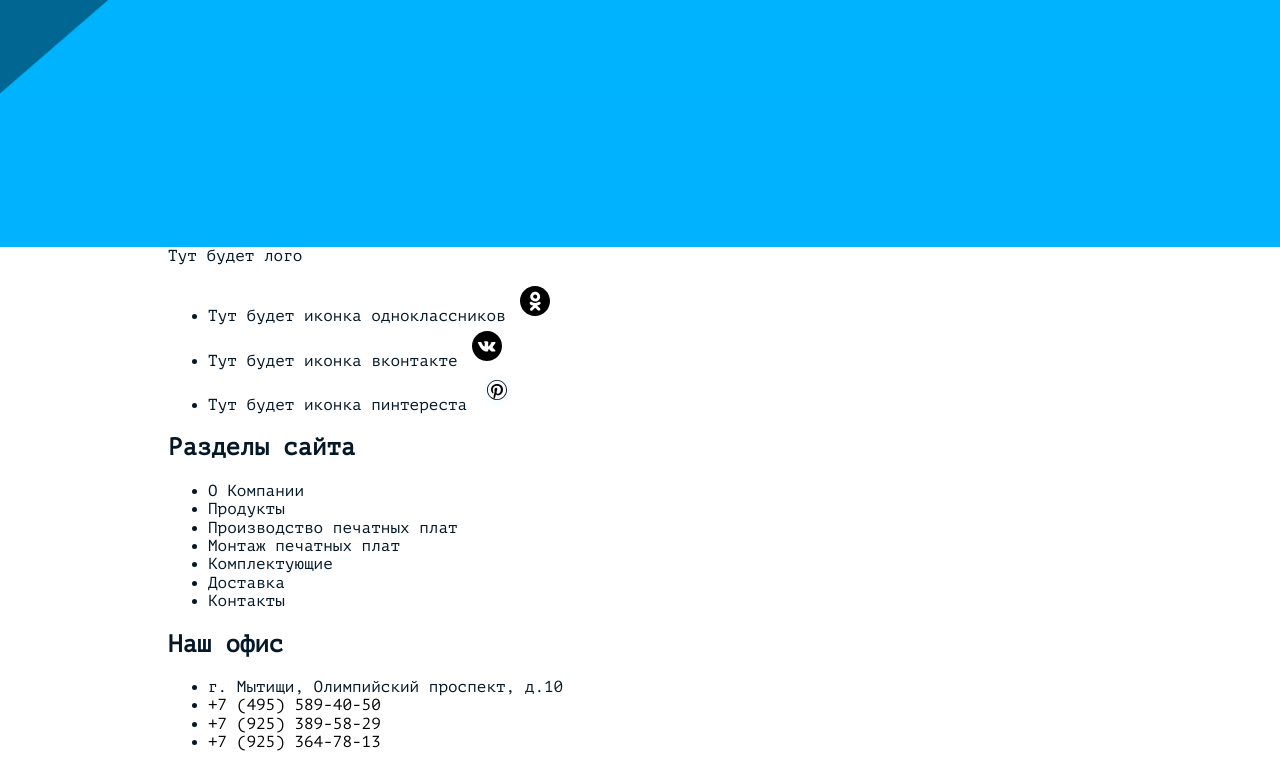
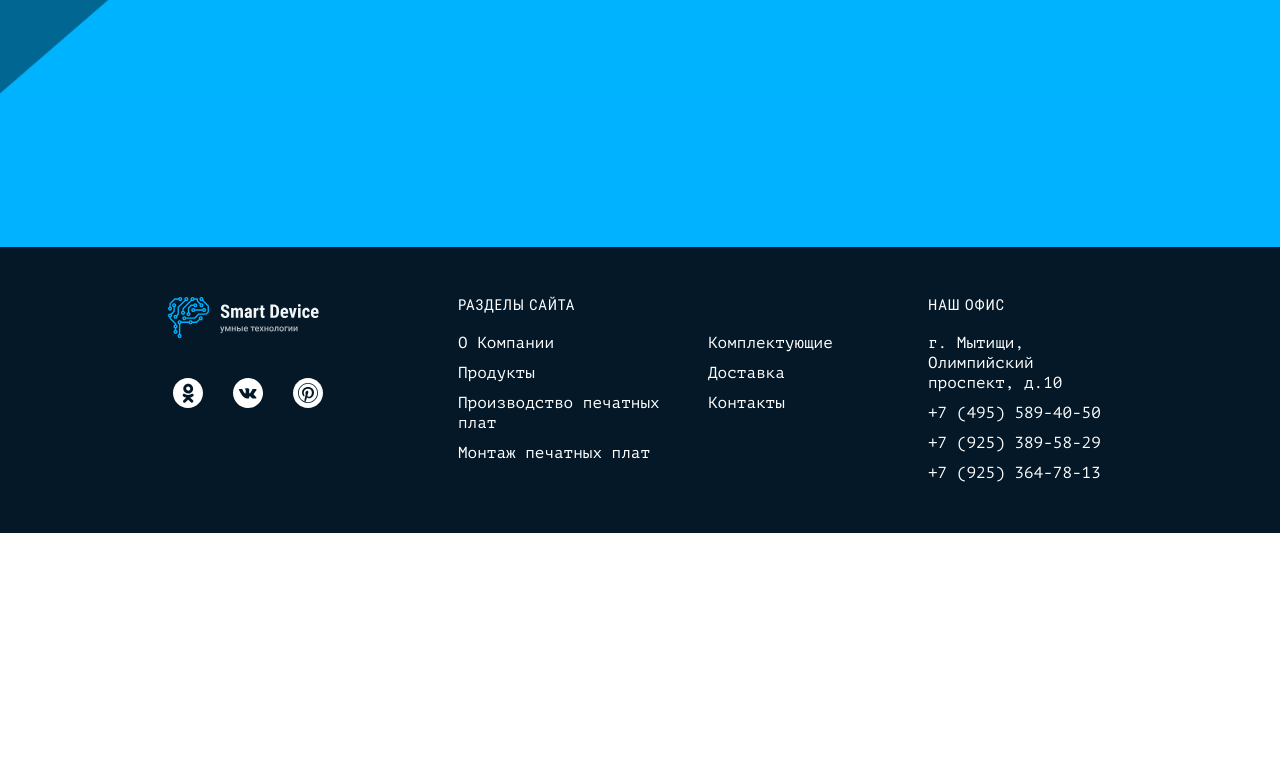
Before and after one commit to tenelli/Smart-Device, a website built with webpack: page source/index.html in a window 1280 px wide. Shown: the part 3959-4728 px from the top of the page. After the commit the page ends 4492 px from the top, so only its background shows below. Built offline with nearby package versions, Linux system fonts and the light colour scheme; files whose address does not match are found by name.

Commit message:
Выполняет подвал сайта, пока не анимированный

```diff
--- a/source/index.html
+++ b/source/index.html
@@ -158,65 +158,79 @@
                 <div class="callback__submit-wrapper">
                   <button type="submit">Задать вопрос</button>
                   <div class="callback__checkbox-wrapper accept">
-                    <input type="checkbox" id="user-data" name="user-accept" class="visually-hidden" required checked>
+                    <input type="checkbox" id="user-data" name="user-accept" class="hidden" required checked>
                     <label for="user-data">Я согласен на обработку персональных данных</label>
                   </div>
                 </div>
-
-
               </form>
             </div>
           </div>
         </div>
       </section>
     </main>
-    <footer>
-      <section>
-        <div class="container">
+    <footer class="footer">
+      <div class="footer__wrapper">
+        <section class="footer__social">
           <h2 class="visually-hidden">О нас.</h2>
-          <span>Тут будет лого</span>
+          <img class="footer__logo" src="./img/logo.svg" alt="Логотип сайта">
           <ul>
             <li>
-              <span>Тут будет иконка одноклассников</span>
+              <a href="#">
                 <svg width="40" height="40" viewBox="0 0 40 40" >
                   <use xlink:href="img/sprite/sprite.svg#ok"></use>
                 </svg>
+              </a>
             </li>
             <li>
-              <span>Тут будет иконка вконтакте</span>
+              <a href="#">
                 <svg width="40" height="40" viewBox="0 0 40 40" >
                   <use xlink:href="img/sprite/sprite.svg#vk"></use>
                 </svg>
+              </a>
             </li>
             <li>
-              <span>Тут будет иконка пинтереста</span>
+              <a href="#">
                 <svg width="40" height="40" viewBox="0 0 40 40" fill="none" xmlns="http://www.w3.org/2000/svg">
-                <path d="M19.9999 5C28.2847 5 35 11.7162 35 20.0001C35 28.2848 28.2847 35 19.9999 35C11.7152 35 5 28.2847 5 20.0001C5 11.7162 11.7153 5 19.9999 5Z" fill="#F8FDFF"/>
-                <path d="M20 10C14.4823 10 10 14.4823 10 20C10 25.5177 14.4823 30 20 30C25.5177 30 30 25.5177 30 20C30 14.4823 25.5177 10 20 10ZM20 10.8696C25.0477 10.8696 29.1304 14.9522 29.1304 20C29.1304 25.0477 25.0477 29.1304 20 29.1304C19.0767 29.1304 18.186 28.9922 17.3463 28.7381C17.7203 28.1128 18.2032 27.219 18.395 26.481C18.509 26.0434 18.9776 24.2587 18.9776 24.2587C19.2821 24.84 20.1719 25.332 21.1192 25.332C23.9383 25.332 25.9706 22.7394 25.9706 19.5177C25.9706 16.4289 23.4502 14.1185 20.2072 14.1185C16.1725 14.1185 14.0311 16.8264 14.0311 19.775C14.0311 21.1462 14.7604 22.8531 15.9282 23.3967C16.105 23.4791 16.2 23.4434 16.2407 23.2719C16.2719 23.1418 16.4297 22.5073 16.5005 22.2121C16.5232 22.1179 16.5122 22.0365 16.436 21.9438C16.0495 21.475 15.7396 20.6138 15.7396 19.8106C15.7396 17.7487 17.3006 15.7532 19.9601 15.7532C22.2564 15.7532 23.8646 17.3186 23.8646 19.5567C23.8646 22.0853 22.5879 23.8375 20.9265 23.8375C20.0089 23.8375 19.3219 23.0784 19.5423 22.1476C19.8065 21.0366 20.3167 19.8378 20.3167 19.0353C20.3167 18.3177 19.9316 17.7191 19.1338 17.7191C18.1958 17.7191 17.4423 18.6889 17.4423 19.989C17.4423 20.8162 17.7225 21.3765 17.7225 21.3765C17.7225 21.3765 16.7959 25.2941 16.6262 26.0233C16.4561 26.7519 16.5017 27.7332 16.5718 28.4638C13.2266 27.1098 10.8696 23.8345 10.8696 20C10.8696 14.9522 14.9522 10.8696 20 10.8696Z" fill="black"/>
+                  <path d="M19.9999 5C28.2847 5 35 11.7162 35 20.0001C35 28.2848 28.2847 35 19.9999 35C11.7152 35 5 28.2847 5 20.0001C5 11.7162 11.7153 5 19.9999 5Z"/>
+                  <path d="M20 10C14.4823 10 10 14.4823 10 20C10 25.5177 14.4823 30 20 30C25.5177 30 30 25.5177 30 20C30 14.4823 25.5177 10 20 10ZM20 10.8696C25.0477 10.8696 29.1304 14.9522 29.1304 20C29.1304 25.0477 25.0477 29.1304 20 29.1304C19.0767 29.1304 18.186 28.9922 17.3463 28.7381C17.7203 28.1128 18.2032 27.219 18.395 26.481C18.509 26.0434 18.9776 24.2587 18.9776 24.2587C19.2821 24.84 20.1719 25.332 21.1192 25.332C23.9383 25.332 25.9706 22.7394 25.9706 19.5177C25.9706 16.4289 23.4502 14.1185 20.2072 14.1185C16.1725 14.1185 14.0311 16.8264 14.0311 19.775C14.0311 21.1462 14.7604 22.8531 15.9282 23.3967C16.105 23.4791 16.2 23.4434 16.2407 23.2719C16.2719 23.1418 16.4297 22.5073 16.5005 22.2121C16.5232 22.1179 16.5122 22.0365 16.436 21.9438C16.0495 21.475 15.7396 20.6138 15.7396 19.8106C15.7396 17.7487 17.3006 15.7532 19.9601 15.7532C22.2564 15.7532 23.8646 17.3186 23.8646 19.5567C23.8646 22.0853 22.5879 23.8375 20.9265 23.8375C20.0089 23.8375 19.3219 23.0784 19.5423 22.1476C19.8065 21.0366 20.3167 19.8378 20.3167 19.0353C20.3167 18.3177 19.9316 17.7191 19.1338 17.7191C18.1958 17.7191 17.4423 18.6889 17.4423 19.989C17.4423 20.8162 17.7225 21.3765 17.7225 21.3765C17.7225 21.3765 16.7959 25.2941 16.6262 26.0233C16.4561 26.7519 16.5017 27.7332 16.5718 28.4638C13.2266 27.1098 10.8696 23.8345 10.8696 20C10.8696 14.9522 14.9522 10.8696 20 10.8696Z" fill="#041827"/>
                 </svg>
+              </a>
+            </li>
+          </ul>
+        </section>
+        <section class="footer__main">
+          <div class="footer__navigation">
+            <h3>Разделы сайта</h3>
+            <ul>
+              <li>
+                <a href="#">О Компании</a>
+              </li>
+              <li>
+                <a href="#">Продукты</a>
+              </li>
+              <li>
+                <a href="#">Производство печатных плат</a>
+              </li>
+              <li>
+                <a href="#">Монтаж печатных плат</a>
+              </li>
+              <li>
+                <a href="#">Комплектующие</a>
+              </li>
+              <li>
+                <a href="#">Доставка</a>
+              </li>
+              <li>
+                <a href="#">Контакты</a>
               </li>
             </ul>
           </div>
-      </section>
-      <section>
-        <div class="container">
-          <h2>Разделы сайта</h2>
+          <div class="footer__contacts">
+            <h3>Наш офис</h3>
             <ul>
-            <li>О Компании</li>
-            <li>Продукты</li>
-            <li>Производство печатных плат</li>
-            <li>Монтаж печатных плат</li>
-            <li>Комплектующие</li>
-            <li>Доставка</li>
-            <li>Контакты</li>
-          </ul>
-        </div>
-      </section>
-      <section>
-        <div class="container">
-          <h2>Наш офис</h2>
-          <ul>
-            <li>г. Мытищи, Олимпийский проспект, д.10</li>
+              <li>
+                <a href="https://yandex.ru/maps/-/CCUV6HALDD">г. Мытищи, Олимпийский проспект, д.10</a>
+              </li>
               <li>
                 <a href="tel:+74955894050">+7 (495) 589-40-50</a>
               </li>
@@ -227,6 +241,7 @@
             </ul>
           </div>
         </section>
+      </div>
     </footer>
     <div class="container visually-hidden">
       <span>Будущее модальное окно</span>
--- a/source/sass/blocks/callback.scss
+++ b/source/sass/blocks/callback.scss
@@ -167,6 +167,11 @@
   display: flex;
   align-items: center;
 
+  @media (max-width: $mobile-width) {
+    width: calc(100% - 10px);
+    padding-left: 5px;
+  }
+
   label {
     color: $base-white;
     font-size: 14px;
--- /dev/null
+++ b/source/sass/blocks/footer.scss
@@ -0,0 +1,147 @@
+.footer {
+  background-color: $black-pearl;
+
+  h3 {
+    margin: 0;
+    padding: 0;
+    color: $base-white;
+    margin-bottom: 20px;
+    text-transform: uppercase;
+    font-family: $roboto-condensed;
+    font-size: 15px;
+    line-height: 16px;
+    font-weight: 400;
+    letter-spacing: 0.05em;
+  }
+
+  a {
+    color: $base-white;
+    font-size: 16px;
+    line-height: 20px;
+  }
+
+  ul{
+    color: $base-white;
+    list-style: none;
+    margin: 0;
+    padding: 0;
+  }
+}
+
+.footer__social {
+  svg {
+    fill: $base-white;
+  }
+
+  ul {
+    display: flex;
+    gap: 20px;
+
+    @media (max-width: $mobile-width) {
+      justify-content: center;
+    }
+  }
+
+  @media (max-width: $tablet-width) {
+    display: flex;
+    justify-content: space-between;
+  }
+
+  @media (max-width: $mobile-width) {
+    flex-direction: column;
+    padding-bottom: 25px;
+    border-bottom: 1px solid #F8FDFF;
+  }
+}
+
+.footer__logo {
+  margin-bottom: 35px;
+  @media (max-width: $mobile-width) {
+    max-width: 215px;
+    align-self: center;
+  }
+
+}
+
+.footer__wrapper {
+  @media (min-width: $desktop-width) {
+    display: flex;
+    min-width: 944px;
+    max-width: 64%;
+    padding: 50px 20px;
+    margin: 0 auto;
+    gap: 130px;
+  }
+
+  @media (min-width: 768px) {
+    display: block;
+    min-width: 668px;
+    padding: 50px 50px 65px;
+  }
+
+  @media (max-width: $mobile-width) {
+    display: block;
+    max-width: 100%;
+    padding: 35px 0;
+    margin: 0;
+  }
+}
+
+.footer__navigation {
+  @media (min-width: $desktop-width) {
+    width: 470px;
+  }
+
+  @media (max-width: $mobile-width) {
+    padding: 20px 25px;
+    border-bottom: 1px solid #F8FDFF;
+  }
+
+  ul {
+    @media (min-width: $desktop-width) {
+      display: flex;
+      flex-wrap: wrap;
+      flex-direction: column;
+      height: 130px;
+      column-gap: 30px;
+      row-gap: 10px;
+    }
+
+    @media (max-width: $tablet-width) {
+      display: block;
+    }
+  }
+
+  li {
+    width: 220px;
+  }
+
+  @media (max-width: $tablet-width) {
+    li:not(:last-child) {
+      margin-bottom: 10px;
+    }
+  }
+}
+
+.footer__contacts {
+  li:not(:last-child) {
+    margin-bottom: 10px;
+  }
+  @media (max-width: $mobile-width) {
+    padding: 20px 25px;
+    border-bottom: 1px solid #F8FDFF;
+
+    li:first-child {
+      margin-bottom: 15px;
+    }
+  }
+}
+
+.footer__main {
+  display: grid;
+  grid-template-columns: 1fr 1fr;
+
+  @media (max-width: $mobile-width) {
+    display: block;
+  }
+}
--- a/source/sass/global/reboot.scss
+++ b/source/sass/global/reboot.scss
@@ -21,10 +21,16 @@ html {
 
 body {
   width: 100%;
-  height: 100%;
+  min-height: 100%;
 
   background-color: $base-white;
   color: $black-pearl;
+  display: flex;
+  flex-direction: column;
+}
+
+main {
+  flex-grow: 1;
 }
 
 a {
--- a/source/sass/global/utils.scss
+++ b/source/sass/global/utils.scss
@@ -19,19 +19,19 @@
 
 .visually-hidden {
   position: absolute;
-
   width: 1px;
   height: 1px;
   margin: -1px;
+  border: 0;
   padding: 0;
+  white-space: nowrap;
+  clip-path: inset(100%);
+  clip: rect(0 0 0 0);
   overflow: hidden;
+}
 
-  white-space: nowrap;
-
-  border: 0;
-
-  clip: rect(0 0 0 0);
-  clip-path: inset(100%);
+.hidden {
+  display: none;
 }
 
 .scroll-lock-ios {
--- a/source/sass/style.scss
+++ b/source/sass/style.scss
@@ -11,8 +11,8 @@
 @import "variables";
 @import "mixins";
 @import "global/fonts";
+@import "global/utils";
 @import "global/reboot";
-@import "global/utils";
 @import "global/container";
 
 // Blocks
@@ -27,6 +27,8 @@
 @import "blocks/callback";
 @import "blocks/form";
 @import "blocks/accept";
+@import "blocks/footer";
+
 
 // ---------------------------------
 
```
Also changed, not shown: build/css/style.css, build/css/style.min.css, build/index.html, 1 other file. Lines whose indentation alone changed are shown as unchanged.
